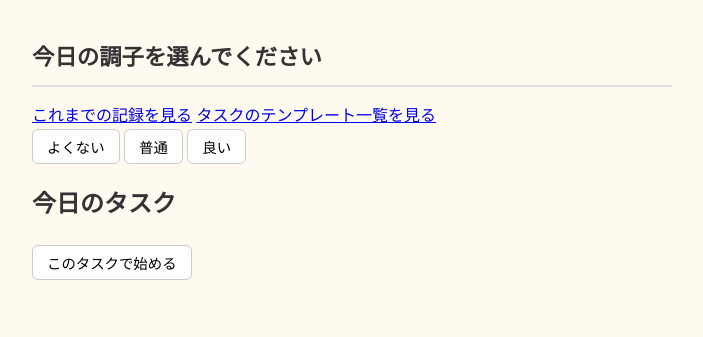
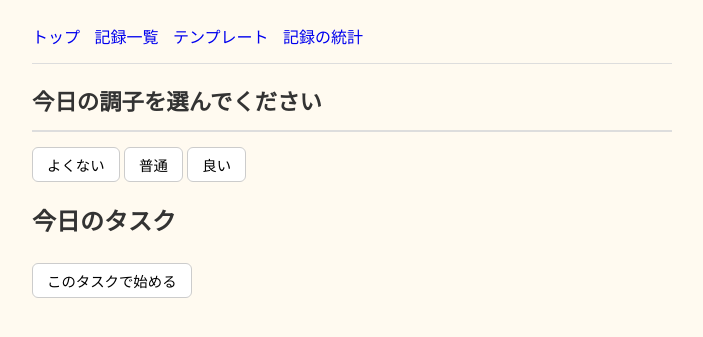
Before and after one commit to Toa3310/t-c_log, a Flask app: page / in a window 1280 px wide. Shown: the top 337 px of the page, without its empty margins (288-991 px from the left). Run offline with Flask 3, Linux system fonts and the light colour scheme.

Commit message:
feat: ナビゲーションバーとviewport設定をとりあえず追加

```diff
--- a/static/style.css
+++ b/static/style.css
@@ -6,6 +6,17 @@ body {
     margin: 0 auto;
     padding: 24px 16px;
     line-height: 1.7;
+}
+
+nav {
+    margin-bottom: 20px;
+    padding-bottom: 12px;
+    border-bottom: 1px solid #ddd;
+}
+
+nav a {
+    margin-right: 10px;
+    text-decoration: none;
 }
 
 h1 {
--- a/templates/base.html
+++ b/templates/base.html
@@ -2,10 +2,17 @@
 <html lang="ja">
 <head>
     <meta charset="UTF-8">
+    <meta name="viewport" content="width=device-width, initial-scale=1">
     <title>{% block title %}tascon{% endblock %}</title>
     <link rel="stylesheet" href="{{ url_for('static', filename='style.css') }}">
 </head>
 <body>
+    <nav>
+        <a href="{{ url_for('index') }}">トップ</a>
+        <a href="{{ url_for('logs') }}">記録一覧</a>
+        <a href="{{ url_for('templates') }}">テンプレート</a>
+        <a href="{{ url_for('stats') }}">記録の統計</a>
+    </nav>
     {% block content %}{% endblock %}
 </body>
 </html>
--- a/templates/index.html
+++ b/templates/index.html
@@ -4,8 +4,6 @@
 
 {% block content %}
     <h1>今日の調子を選んでください</h1>
-    <a href="/logs">これまでの記録を見る</a>
-    <a href="/templates">タスクのテンプレート一覧を見る</a></br>
     <form action="/tasks" method="POST">
         <button type="submit" name="condition" value="0">よくない</button>
         <button type="submit" name="condition" value="1">普通</button>
```
